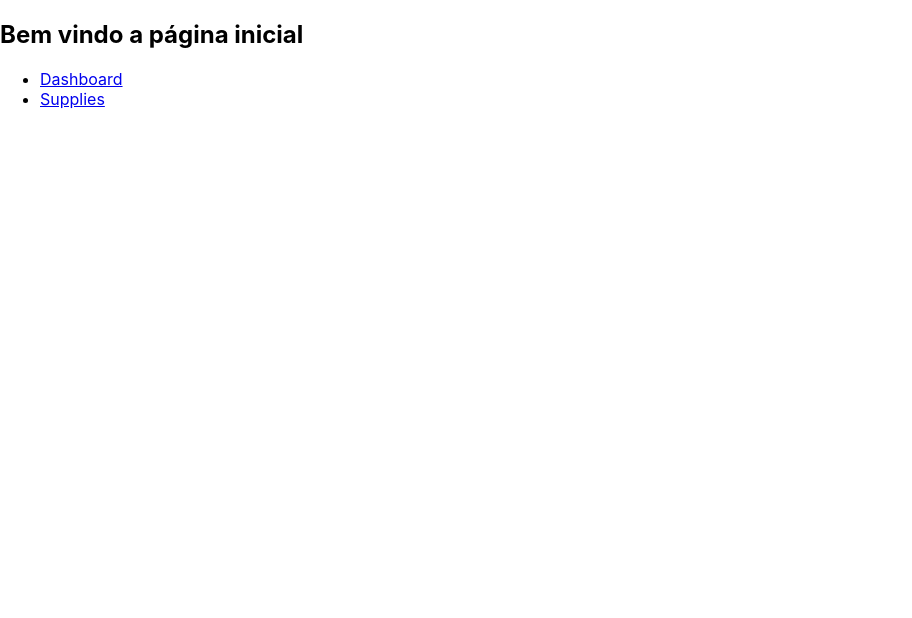
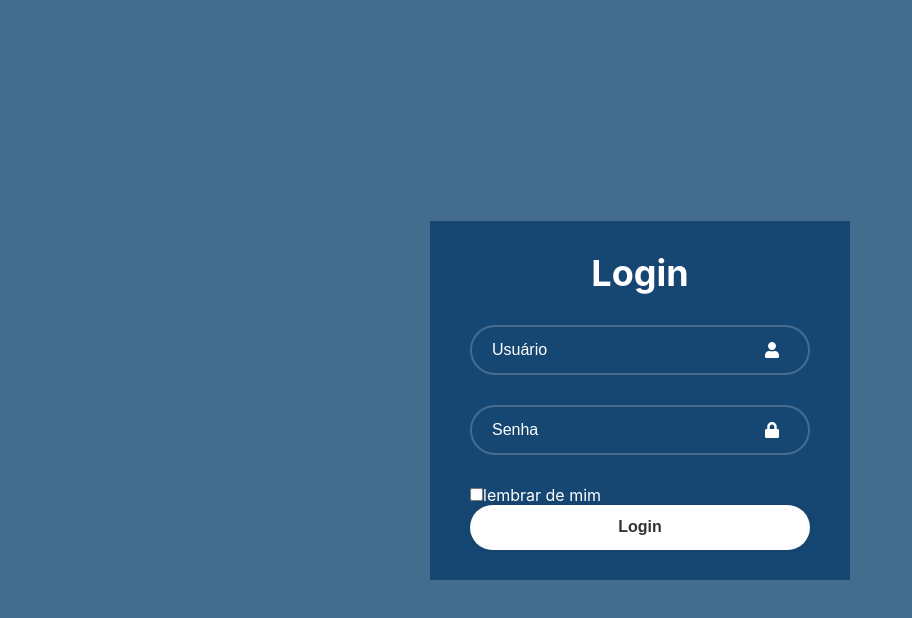
Before and after one commit to Inteli-College/2024-T0008-EC05-G05, a React (Create React App) app in the folder src/frontend/cardiobot/: page / in a window 1280 px wide. Shown: the top 618 px of the page, without its empty margins (0-912 px from the left). Built offline with nearby package versions, Linux system fonts and the light colour scheme.

Commit message:
criacao tela login

```diff
--- a/src/frontend/cardiobot/src/App.js
+++ b/src/frontend/cardiobot/src/App.js
@@ -1,5 +1,6 @@
 import React from 'react';
 import { BrowserRouter as Router, Routes, Route, Link } from 'react-router-dom'; // Import Routes
+import LoginForm from './pages/LoginForm/LoginForm';
 
 import Dashboard from './pages/dashboard/dashboard.js';
 import Supplies from './pages/supplies/supplies.js';
@@ -17,22 +18,11 @@ function App() {
     </Router>
   );
 }
-
 // Define a Home component to render when no specific route is matched
 function Home() {
   return (
     <div>
-      <nav>
-      <h1>Bem vindo a página inicial</h1>
-        <ul>
-          <li>
-            <Link to="/dashboard">Dashboard</Link>
-          </li>
-          <li>
-            <Link to="/supplies">Supplies</Link>
-          </li>
-        </ul>
-      </nav>
+      <LoginForm />
     </div>
   );
 }
--- a/src/frontend/cardiobot/src/index.css
+++ b/src/frontend/cardiobot/src/index.css
@@ -1,3 +1,5 @@
+@import url('https://fonts.googleapis.com/css2?family=Raleway:ital,wght@0,100..900;1,100..900&display=swap');
+
 body {
   margin: 0;
   font-family: -apple-system, BlinkMacSystemFont, 'Segoe UI', 'Roboto', 'Oxygen',
--- /dev/null
+++ b/src/frontend/cardiobot/src/pages/LoginForm/LoginForm.css
@@ -0,0 +1,71 @@
+* {
+    margin: 0;
+    padding: 0;
+    box-sizing: border-box;
+}
+
+.master {
+    display: flex;
+    justify-content: center;
+    align-items: center;
+    min-height: 100vh;
+    background: #446C8C;
+}
+
+.wrapper {
+    width: 420px;
+    background-color: #164773;
+    color: #fff;
+    padding: 30px 40px;
+}
+
+.wrapper h1 {
+    font-size: 36px;
+    text-align: center;
+}
+
+.wrapper .input-box {
+    position: relative;
+    width: 100%;
+    height: 50px;
+    margin: 30px 0;
+}
+
+.input-box input {
+    width: 100%;
+    height: 100%;
+    background: transparent;
+    border: none;
+    outline: none;
+    border: 2px solid rgba(255, 255, 255, .2);
+    border-radius: 40px;
+    font-size: 16px;
+    color: #fff;
+    padding: 20px 45px 20px 20px;
+}
+
+.input-box input::placeholder {
+    color: #fff;
+}
+
+.input-box .icon {
+    position: absolute;
+    right: 20px;
+    top: 50%;
+    transform: translateY(-50%);
+    font-size: 16px;
+}
+
+.wrapper button {
+    width: 100%;
+    height: 45px;
+    background: #fff;
+    border: none;
+    outline: none;
+    border-radius: 40px;
+    box-shadow: 0 0 10px rgba(0, 0, 0, .1);
+    cursor: pointer;
+    font-size: 16px;
+    color: #333;
+    font-weight: 700;
+}
--- /dev/null
+++ b/src/frontend/cardiobot/src/pages/LoginForm/LoginForm.jsx
@@ -0,0 +1,38 @@
+import React from 'react';
+import './LoginForm.css';
+import { FaUser, FaLock } from "react-icons/fa";
+
+const LoginForm = () => {
+    return (
+        <div className='master'>
+            <div className='wrapper'>
+                <from action="">
+                    <h1>Login</h1>
+
+                    <div className='input-box'>
+                        <input type='text' placeholder='Usuário' required />
+                        <FaUser className='icon' />
+                    </div>
+
+                    <div className='input-box'>
+                        <input type='password' placeholder='Senha' required />
+                        <FaLock className='icon' />
+                    </div>
+
+                    <div className='remember-forgot'>
+                        <label>
+                            <input type='checkbox' />lembrar de mim
+                        </label>
+                    </div>
+                    <div>
+                        <button type='submit'>Login</button>
+                    </div>
+
+
+                </from>
+            </div>
+        </div>
+    )
+}
+
+export default LoginForm;
```
